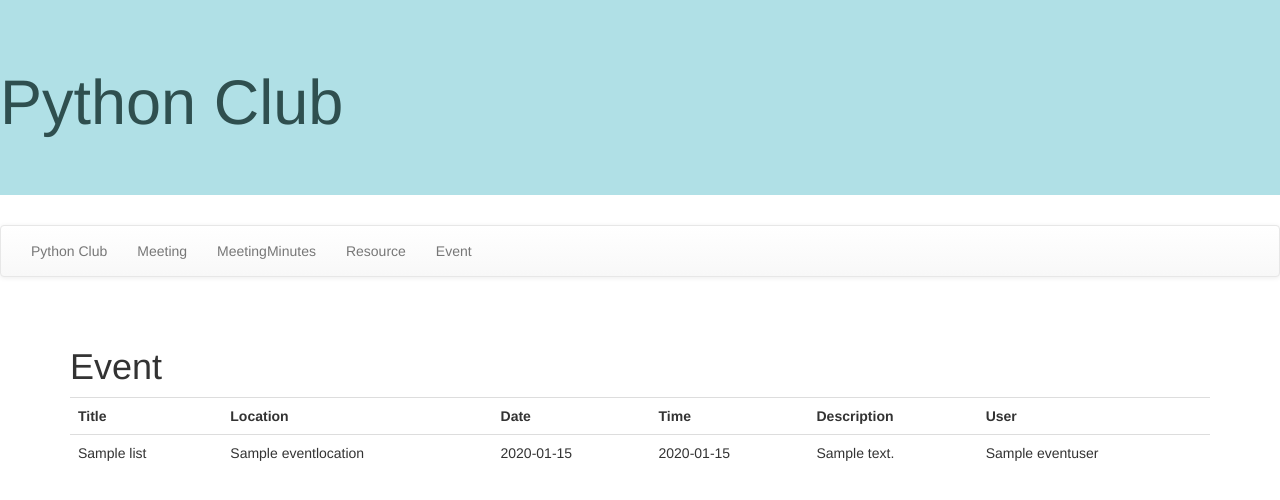
After one commit to JoenHo/ITC172-REPO, a Django app: template ClubApp/templates/ClubApp/event.html in a window 1280 px wide. The commit adds this page. Shown: the top 500 px of the page. Run offline with Django 3.2, Linux system fonts and the light colour scheme; the template is opened without the code that fills it: most values are stand-ins (such as "Sample title", 1, 10 or a date in 2020); some libraries are stand-ins or nearby versions.

Commit message:
create views, add htmls

```diff
--- a/ClubApp/models.py
+++ b/ClubApp/models.py
@@ -17,9 +17,9 @@ class Meeting(models.Model):
         verbose_name_plural='meetings'
 
 class MeetingMinutes(models.Model):
-    meetingid = models.CharField(max_length=255)
+    meetingid = models.ForeignKey(Meeting, on_delete=models.CASCADE)
     meetingattendance = models.ManyToManyField(User)
-    meetingminutes = models.CharField(max_length=255, null=True, blank=True)
+    meetingminutestext = models.CharField(max_length=255, null=True, blank=True)
 
     def __str__(self):
         return super().__str__()
--- /dev/null
+++ b/ClubApp/templates/ClubApp/event.html
@@ -0,0 +1,25 @@
+{% extends 'base.html' %}
+{% block content %}
+<h1>Event</h1>
+<table class='table'>
+    <tr>
+        <th>Title</th>
+        <th>Location</th>
+        <th>Date</th>
+        <th>Time</th>
+        <th>Description</th>
+        <th>User</th>
+    </tr>
+    {% for list in event_list %}
+    <tr>
+        <td>{{list.eventtitle}}</td>
+        <td>{{list.eventlocation}}</td>
+        <td>{{list.eventdate}}</td>
+        <td>{{list.eventtime}}</td>
+        <td>{{list.eventdescription}}</td>
+        <td>{{list.eventuser}}</td>
+
+    </tr>
+    {% endfor %}
+</table>
+{% endblock %}
--- a/ClubApp/templates/base.html
+++ b/ClubApp/templates/base.html
@@ -9,16 +9,19 @@
 
     </head>
     <body>
-        <div class='jumbotron' style="background-color: Navy; color: white;">
+        <div class='jumbotron' style="background-color: powderblue; color: darkslategray;">
             <h1>Python Club</h1>
         </div>
         <nav class="navbar navbar-default">
                 <div class="container-fluid">
                 <div class="navbar-header">
-                <a class="navbar-brand" href="{% url 'index' %}">Python Club</a>
                 </div>
                 <ul class="nav navbar-nav">
-
+                    <li><a href="{% url 'index' %}">Python Club</a></li>
+                    <li><a href="{% url 'meeting' %}">Meeting</a></li>
+                    <li><a href="{% url 'meetingminutes' %}">MeetingMinutes</a></li>
+                    <li><a href="{% url 'resource' %}">Resource</a></li>
+                    <li><a href="{% url 'event' %}">Event</a></li>
 
                 </ul>
                 </div>
--- a/ClubApp/urls.py
+++ b/ClubApp/urls.py
@@ -4,4 +4,8 @@ from . import views
 urlpatterns = [
 
     path('', views.index, name="index"),
+    path('getmeeting/', views.getmeeting, name='meeting'),
+    path('getmeetingminutes/', views.getmeetingminutes, name='meetingminutes'),
+    path('getresource/', views.getresource, name='resource'),
+    path('getevent/', views.getevent, name='event'),
 ]
```
Also changed, not shown: ClubApp/templates/ClubApp/meeting.html (added, +22 -0 lines), ClubApp/templates/ClubApp/meetingminutes.html (added, +18 -0 lines), ClubApp/templates/ClubApp/resource.html (added, +26 -0 lines), ClubApp/views.py (+17 -0 lines).
